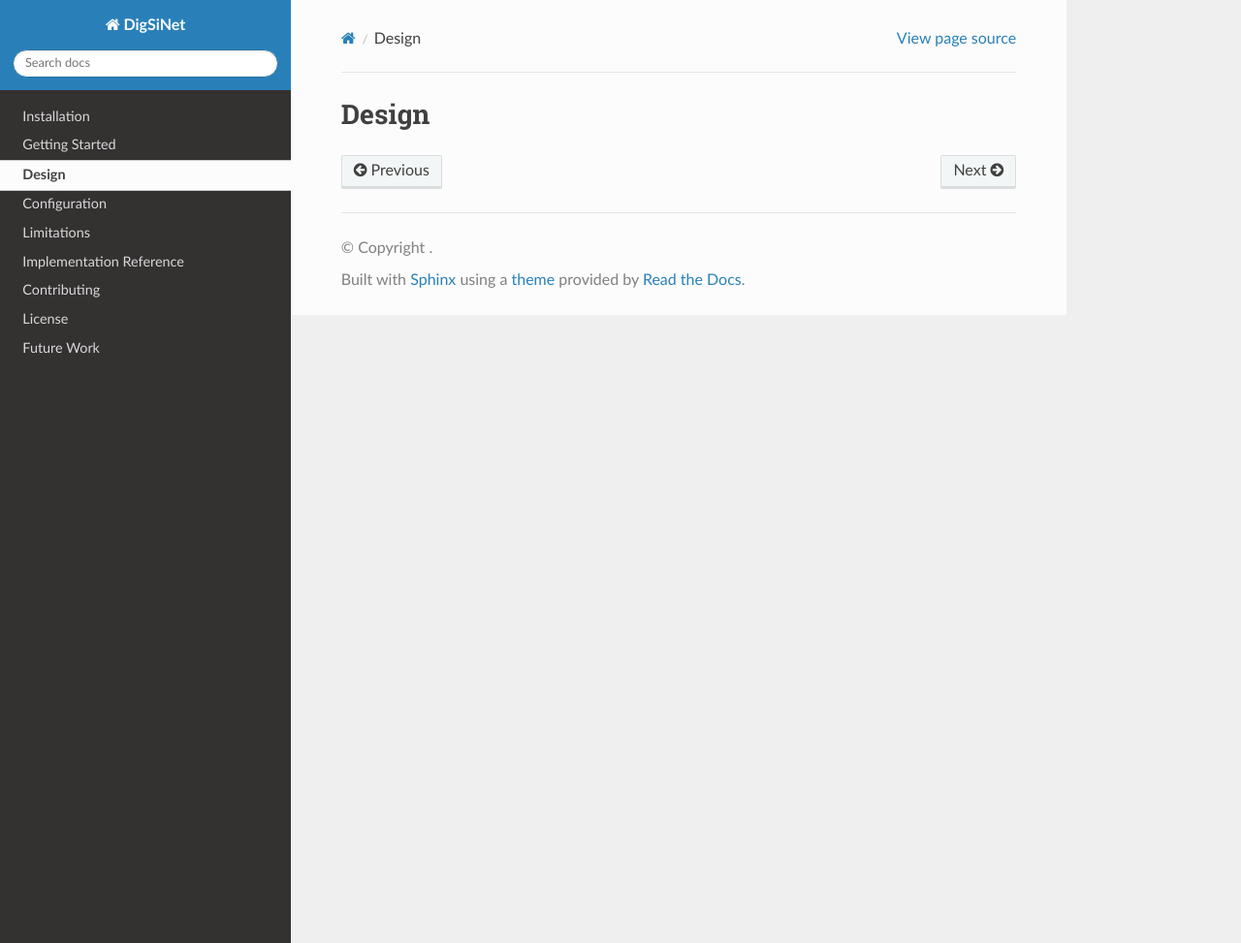
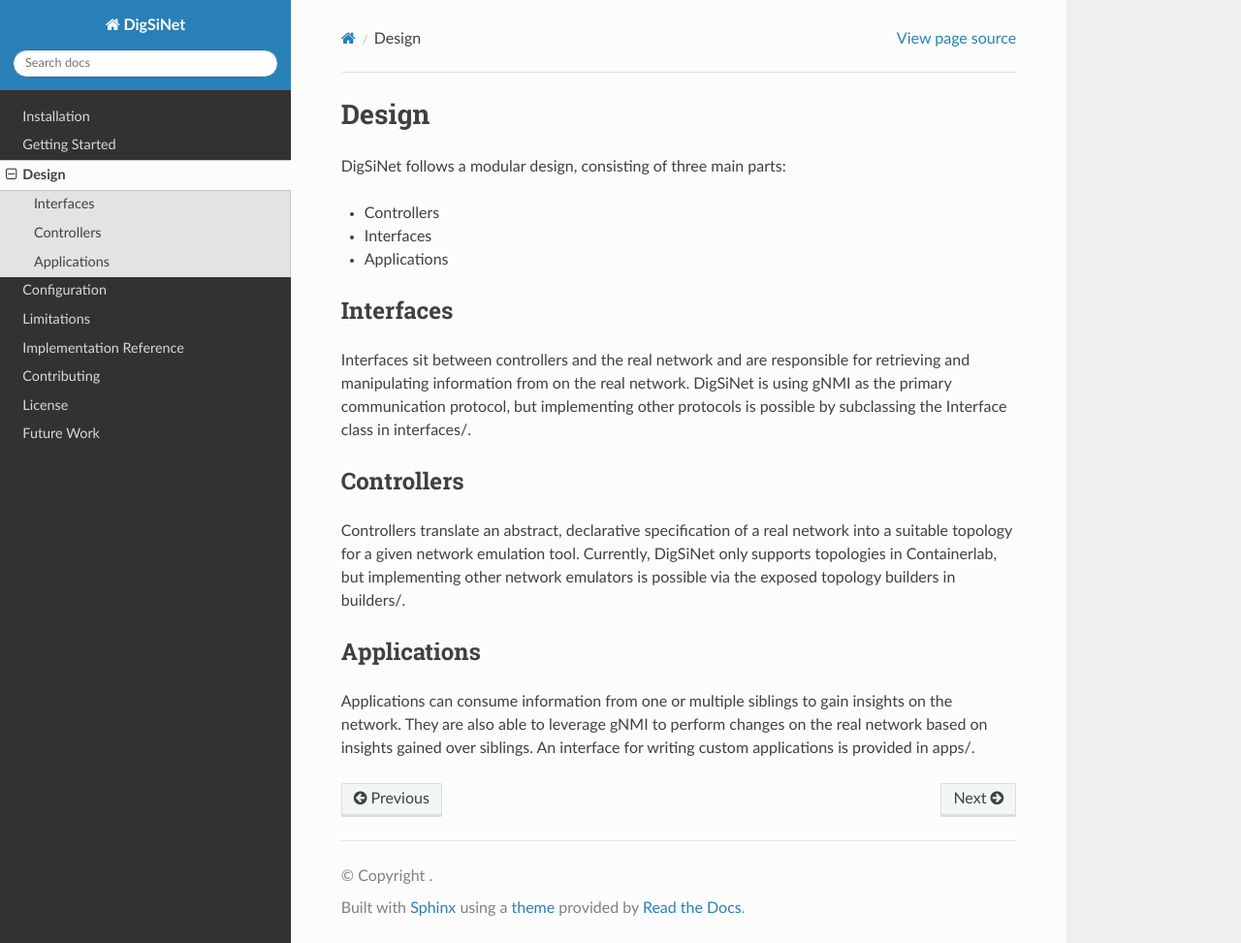
Before and after one commit to srieger1/digsinet, a Sphinx documentation site: the page built from docs/design.rst, in a window 1280 px wide and 973 px high. Shown: the whole window at 97% size. Built offline with Sphinx 7.4.7 and the Read the Docs theme 2.0.0, drawn with Linux system fonts in a browser that asks for light colours.

Commit message:
add a small page to docs describing design

```diff
--- a/docs/design.rst
+++ b/docs/design.rst
@@ -1,2 +1,25 @@
 Design
 ======
+DigSiNet follows a modular design, consisting of three main parts:
+
+* Controllers
+* Interfaces
+* Applications
+
+Interfaces
+------------
+Interfaces sit between controllers and the real network and are responsible for retrieving and manipulating information
+from on the real network. DigSiNet is using gNMI as the primary communication protocol, but implementing
+other protocols is possible by subclassing the Interface class in interfaces/.
+
+Controllers
+------------
+Controllers translate an abstract, declarative specification of a real network into a suitable topology
+for a given network emulation tool. Currently, DigSiNet only supports topologies in Containerlab, but implementing
+other network emulators is possible via the exposed topology builders in builders/.
+
+Applications
+--------------
+Applications can consume information from one or multiple siblings to gain insights on the network.
+They are also able to leverage gNMI to perform changes on the real network based on insights gained over siblings.
+An interface for writing custom applications is provided in apps/.
```
